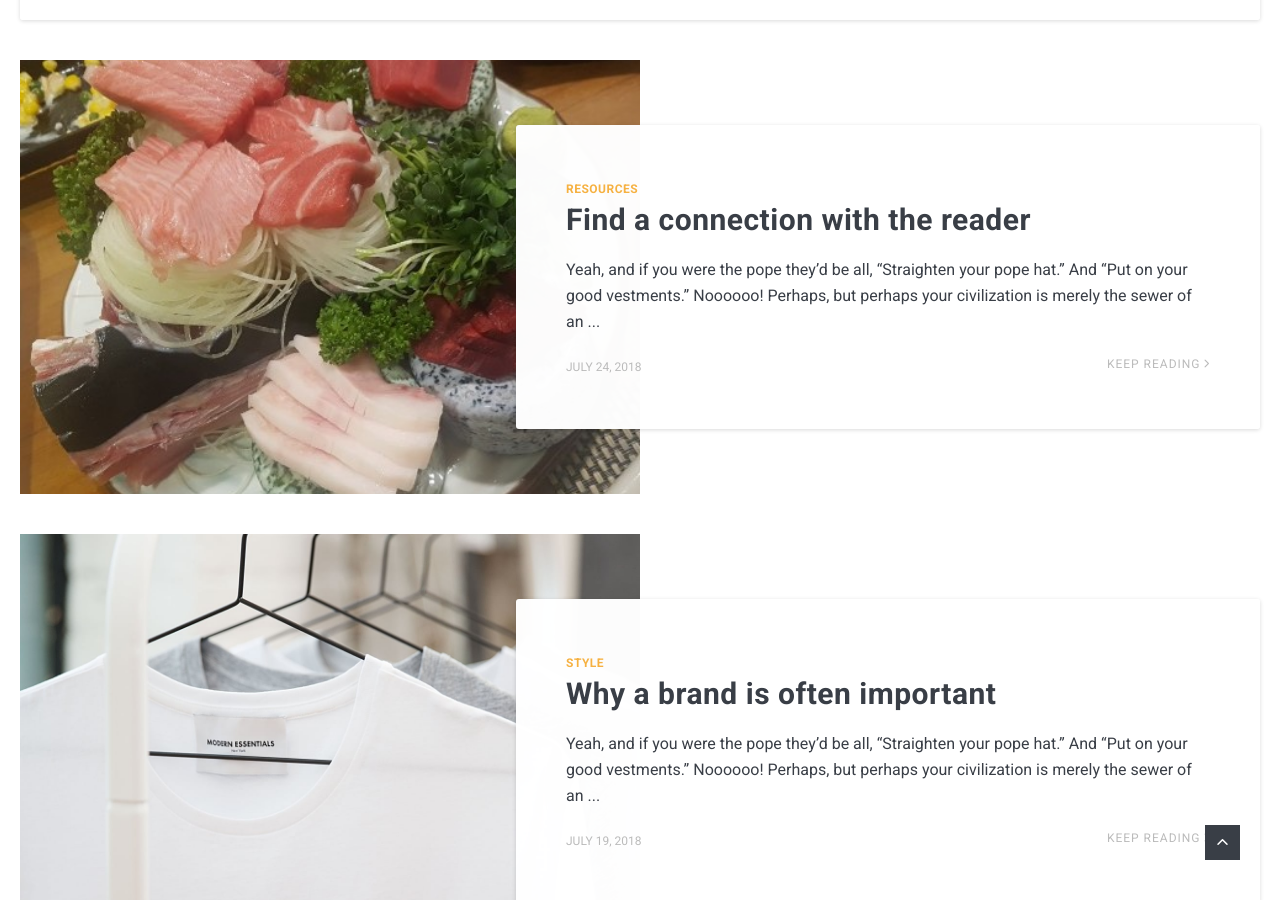
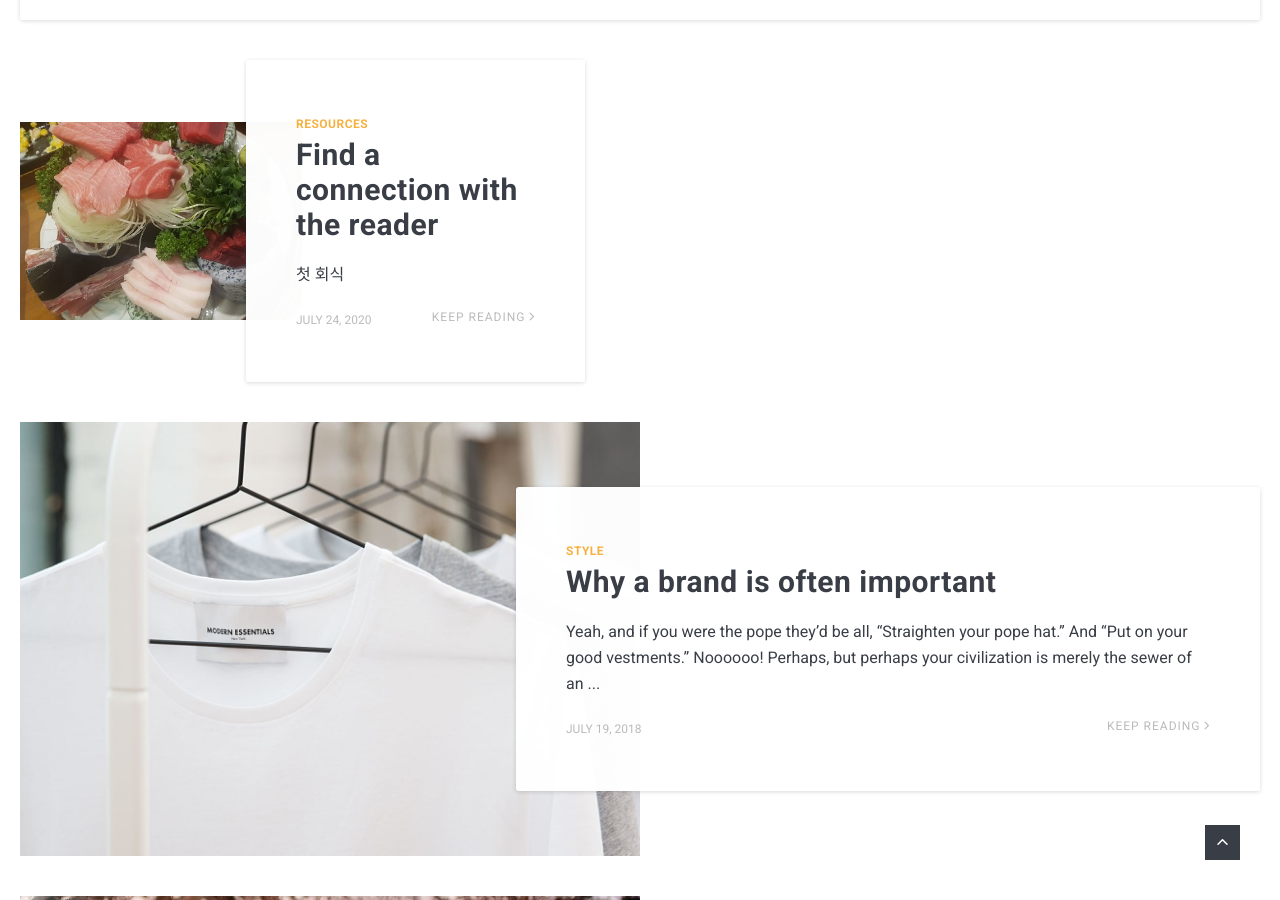
Before and after one commit to icelab-2020/HeeJaeMon123.github.io, a Jekyll site: the page built from index.html, in a window 1280 px wide and 900 px high, scrolled down 1093 px. Built offline with Jekyll 4.4.1, drawn with Linux system fonts in a browser that asks for light colours; nearby versions of some CDN libraries; the list of posts is cut into pages by our own code.

Commit message:
Update 2018-07-23-find-a-connection-with-the-reader.markdown

```diff
--- a/_posts/2018-07-23-find-a-connection-with-the-reader.markdown
+++ b/_posts/2018-07-23-find-a-connection-with-the-reader.markdown
@@ -1,14 +1,9 @@
 ---
 layout: post
 title:  Find a connection with the reader
-date:   2018-07-24 #15:01:35 +0300
+date:   2020-07-24 #15:01:35 +0300
 image:  camci.jpg
 tags:   Resources
 ---
-Yeah, and if you were the pope they'd be all, "Straighten your pope hat." And "Put on your good vestments." Noooooo! Perhaps, but perhaps your civilization is merely the sewer of an even greater society above you!
 
-You lived before you met me?! Ow, my spirit! Humans dating robots is sick. __You people wonder why I'm still single?__ *It's 'cause all the fine robot sisters are dating humans!* I guess if you want children beaten, you have to do it yourself.
-
-
-
-![]({{ site.baseurl }}/images/07.jpg)
+첫 회식
```
